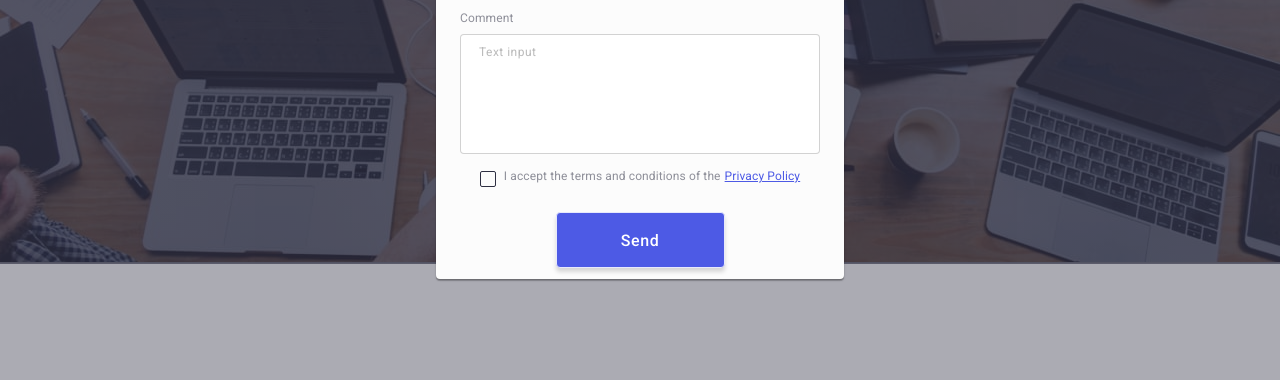
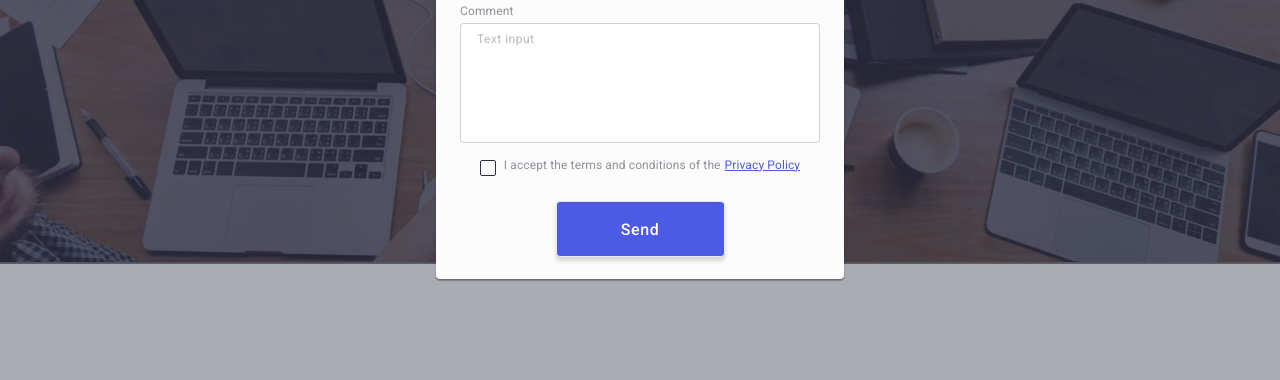
Before and after one commit to Mesmerisee/goit-markup-hw-06, a plain HTML site: page index.html in a window 1280 px wide. Both pictures are taken after a click on the button "Order Service". Shown: the part 413-793 px from the top of the page. Drawn offline with nearby package versions, Linux system fonts and the light colour scheme.

Commit message:
Final version

```diff
--- a/css/styles.css
+++ b/css/styles.css
@@ -704,6 +704,7 @@ body {
   border-radius: 4px;
   width: 100%;
   height: 40px;
+  padding: 8px 16px;
   transition: border-color 250ms cubic-bezier(0.4, 0, 0.2, 1);
   overflow: auto;
   outline: transparent;
@@ -720,7 +721,7 @@ body {
   line-height: 1.16;
   letter-spacing: 0.01em;
   color: #8e8f99;
-  margin-bottom: 16px;
+  display: block;
 }
 .modal-form-textarea::placeholder {
   font-weight: 400;
@@ -728,7 +729,6 @@ body {
   line-height: 1.33;
   letter-spacing: 0.04em;
   color: rgba(117, 117, 117, 0.5);
-  padding: 8px 16px;
 }
 .modal-check-label {
   display: flex;
--- a/index.html
+++ b/index.html
@@ -521,7 +521,6 @@
           </div>
 
           <label for="comment" class="modal-textarea">Comment </label>
-          <div class="modal-form-group"></div>
           <textarea
             id="comment"
             name="comment"
```
